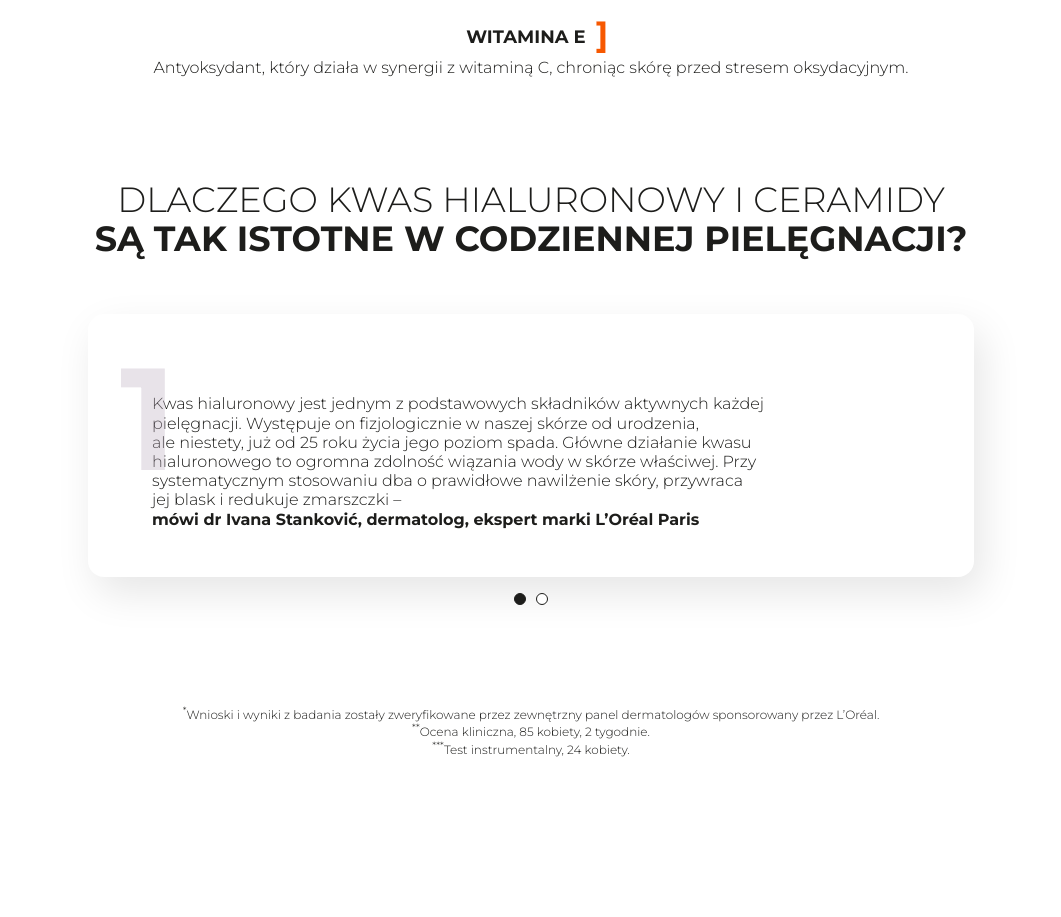
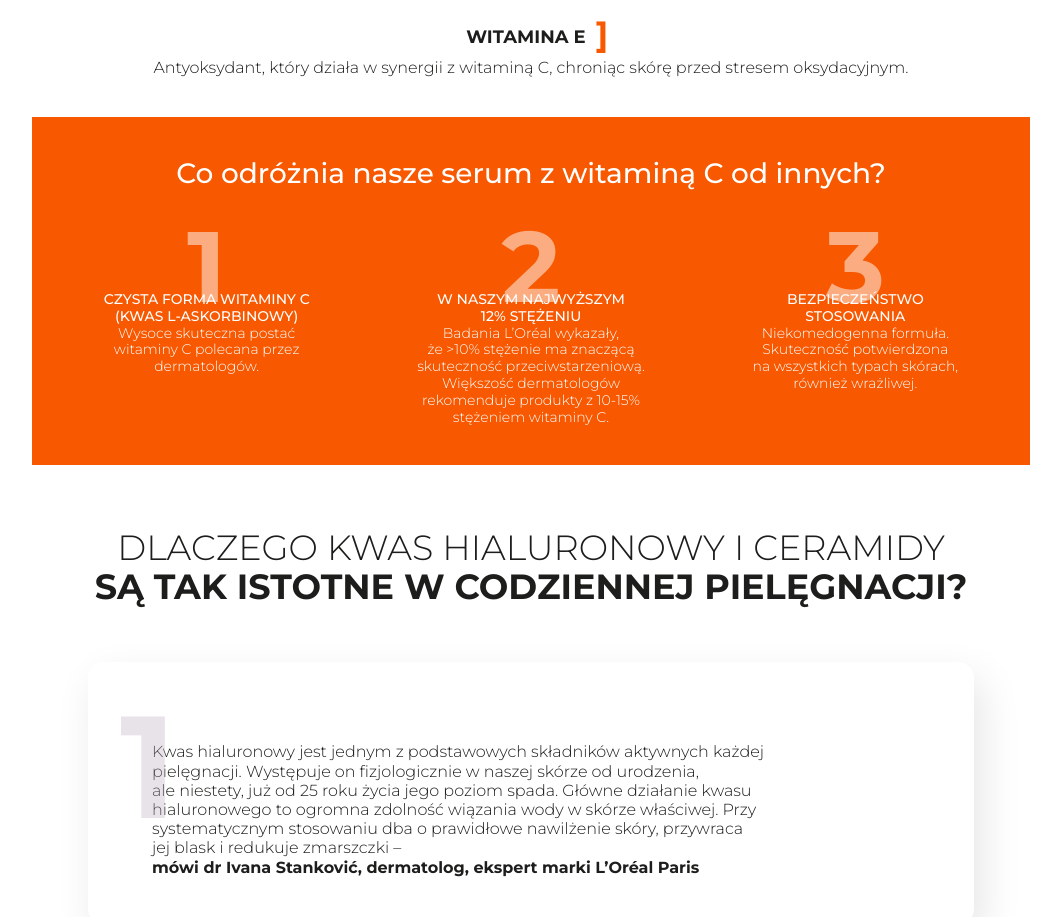
Before and after one commit to rpwieczorek/rc-loreal-revitalift-clinical, a website: page src/index.html in a window 1280 px wide. Shown: the part 3115-4032 px from the top of the page, without its empty margins (109-1170 px from the left). Before the commit the page ends 3928 px from the top, so only its background shows below. Drawn offline with nearby package versions, Linux system fonts and the light colour scheme; files that its build step writes are made by us from their sources.

Commit message:
Add benefits section

```diff
--- a/src/index.html
+++ b/src/index.html
@@ -135,6 +135,28 @@
         </div>
       </section>
 
+      <section class="es-benefits">
+        <h2 class="es-benefits__title">Co odróżnia nasze serum z witaminą C od innych?</h2>
+        <div class="es-benefits__wrapper">
+          <div class="es-benefits__single">
+            <p class="es-benefits__number">1</p>
+            <p class="es-benefits__subtitle">CZYSTA FORMA WITAMINY C<br> (KWAS L-ASKORBINOWY)</p>
+            <p class="es-benefits__text">Wysoce skuteczna postać witaminy&nbsp;C polecana przez dermatologów. </p>
+          </div>
+          <div class="es-benefits__single">
+            <p class="es-benefits__number">2</p>
+            <p class="es-benefits__subtitle">W NASZYM NAJWYŻSZYM<br>12% STĘŻENIU</p>
+            <p class="es-benefits__text">Badania L’Oréal wykazały, że&nbsp;>10% stężenie ma&nbsp;znaczącą skuteczność przeciwstarzeniową. Większość dermatologów rekomenduje produkty
+              z&nbsp;10-15% stężeniem witaminy&nbsp;C.</p>
+          </div>
+          <div class="es-benefits__single">
+            <p class="es-benefits__number">3</p>
+            <p class="es-benefits__subtitle">BEZPIECZEŃSTWO<br>STOSOWANIA</p>
+            <p class="es-benefits__text">Niekomedogenna formuła. Skuteczność potwierdzona na&nbsp;wszystkich typach skórach, również wrażliwej. </p>
+          </div>
+        </div>
+      </section>
+
       <div class="es-slider">
         <h3 class="es-slider__title">
           DLACZEGO KWAS HIALURONOWY I&nbsp;CERAMIDY<br >
--- a/src/sass/style.scss
+++ b/src/sass/style.scss
@@ -303,6 +303,50 @@ body {
     &__img {
       @include img;
       padding: 20px;
+    }
+  }
+
+  .es-benefits {
+    background-color: #f75800;
+    &__title {
+      @include text;
+      padding: 40px 20px;
+      font-size: 28px;
+      font-weight: 500;
+      color: #fff;
+      text-align: center;
+    }
+    &__wrapper {
+      display: flex;
+      justify-content: space-around;
+      padding: 10px 20px 40px;
+      gap: 15px;
+    }
+    &__single {
+      width: 230px;
+      text-align: center;
+    }
+    &__number {
+      @include text;
+      font-size: 100px;
+      font-weight: 700;
+      line-height: 0.5;
+      opacity: 0.5;
+      color: #fff;
+    }
+    &__subtitle {
+      @include text;
+      font-size: 14px;
+      font-weight: 500;
+      text-transform: uppercase;
+      color: #fff;
+
+    }
+    &__text {
+      @include text;
+      font-size: 14px;
+      font-weight: 300;
+      color: #fff;
     }
   }
 
```
